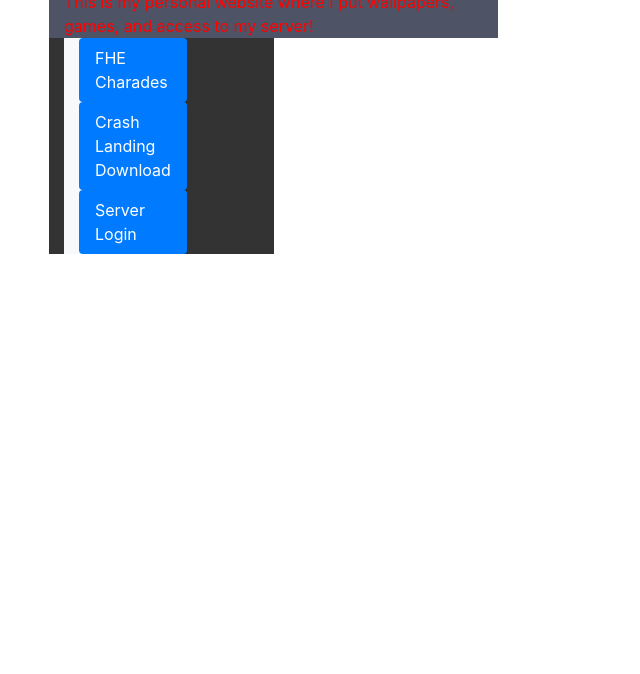
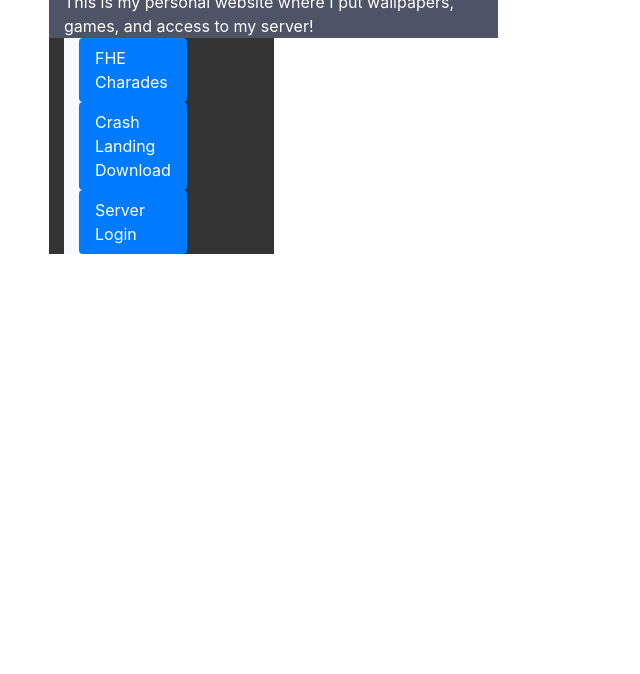
Before and after one commit to LightningStorm0/LightningStorm0.github.io, a plain HTML site: page index.html in a window 1280 px wide. Shown: the part 126-800 px from the top of the page, without its empty margins (0-640 px from the left). Drawn offline with nearby package versions, Linux system fonts and the light colour scheme.

Commit message:
Update index.html

```diff
--- a/index.html
+++ b/index.html
@@ -10,7 +10,7 @@
   </head>
   <body>
     <div class="row">
-      <font color="red">
+      <font color="white">
         <div class="col-md-8" style="background-color:#4e5466;">
           <h1>Jennings Kids</h1>
           <a> This is my personal website where I put wallpapers, games, and access to my server!</a>
```
